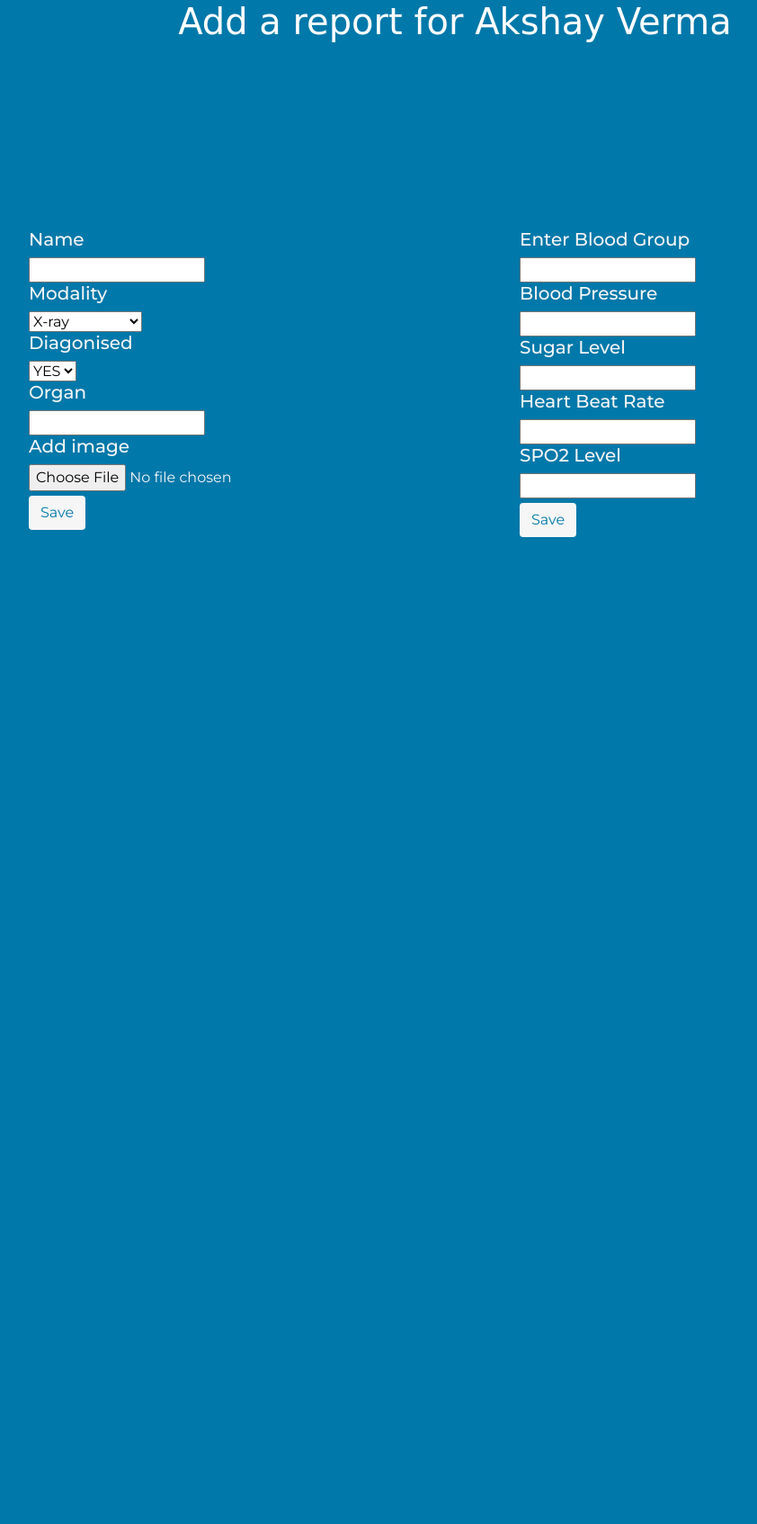
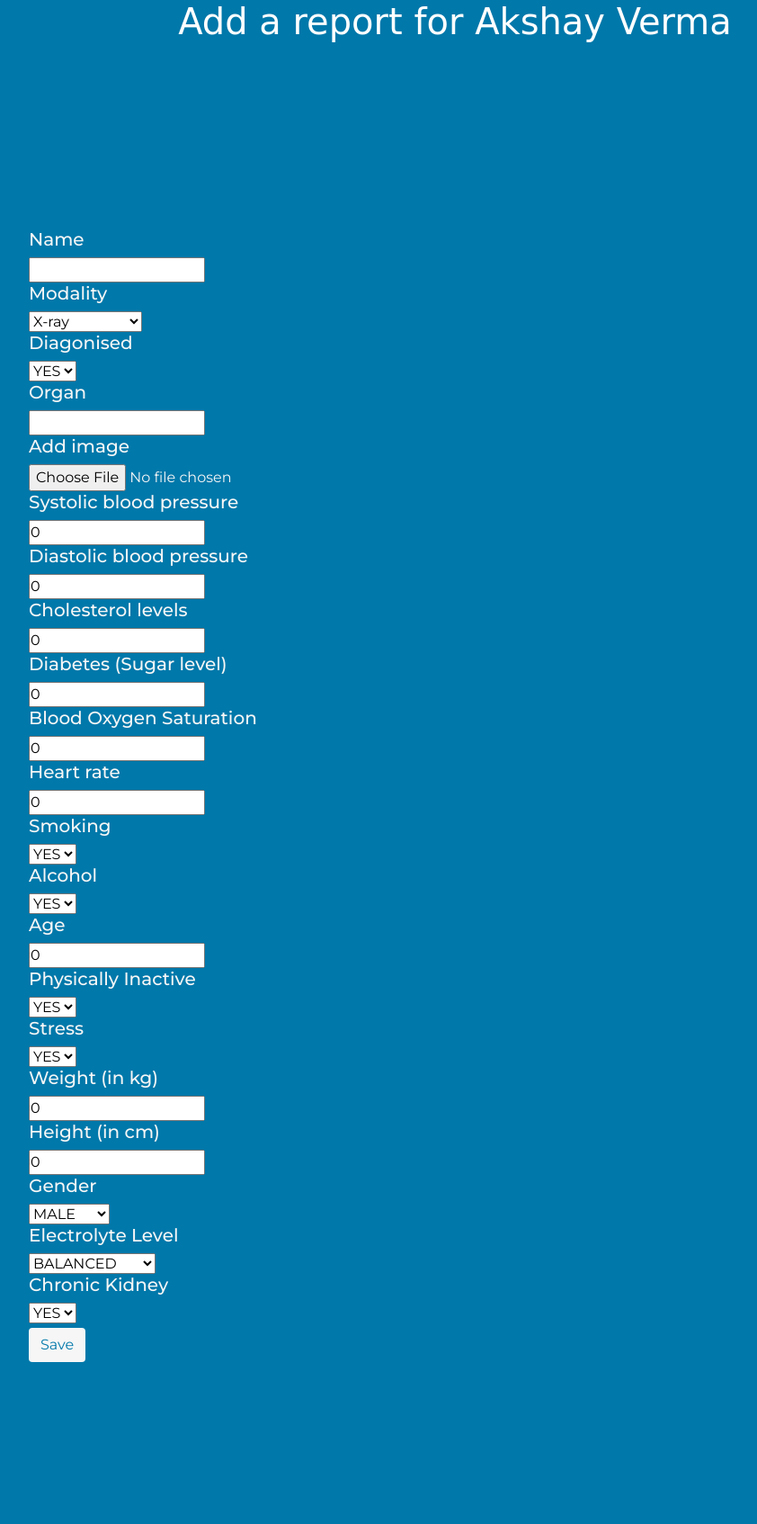
Before and after one commit to tiwari4321/Medical_Database_Management, a Django app: page /user/add_disease_patient/17 in a window 1280 px wide. Shown: the part 66-1760 px from the top of the page at 90% size, without its empty margins (134-976 px from the left). Before the commit the page ends 663 px from the top, so only its background shows below. Run offline with Django 4.2, Linux system fonts and the light colour scheme; a user stored in the database is signed in; data comes from the database, SQL or seed files in the repository; both versions use the stored data as it was after the commit; some libraries are stand-ins or nearby versions.

Commit message:
Second commit

```diff
--- a/account/views.py
+++ b/account/views.py
@@ -166,6 +166,7 @@ def about(request):
 def Physiological_data(request):
     return render(request, 'doctor/physiological_data.html')
 
+
 class ActivateAccountView(View):
     def get(self,request,uidb64,token):
         try:
--- a/doctor/forms.py
+++ b/doctor/forms.py
@@ -27,4 +27,4 @@ class DiseaseForm(forms.ModelForm):
 
     class Meta:
         model = DiseaseDetails
-        fields = ['name', 'modality', 'diagonised', 'img','organ']
+        fields = ['name', 'modality', 'diagonised', 'img','organ','age','systolic_blood_pressure','diastolic_blood_pressure','cholesterol_level','sugar_level','blood_oxygen_saturation','heart_rate','smoking','alcohol','physically_inactive','stress','weight','height','gender','electrolyte_level','chronic_kidney']
--- a/doctor/models.py
+++ b/doctor/models.py
@@ -83,6 +83,17 @@ Possibility = (
 ("NO", "NO"),
 )
 
+Possibility2 = (
+("BALANCED", "BALANCED"),
+("UNBALANCED", "UNBALANCED"),
+)
+
+gender_choices = (
+("MALE", "MALE"),
+("FEMALE", "FEMALE"),
+)
+
+
 TypeofModality = (
     ("X-ray","X-ray"),
     ("CT-scan","CT-scan"),
@@ -93,8 +104,6 @@ TypeofModality = (
     ("PET","PET"),
     ("OCT","OCT")
 )
-
-
 
 MEDIA_CHOICES = [
     ('Audio', (
@@ -118,6 +127,23 @@ class DiseaseDetails(models.Model):
     diagonised = models.CharField(max_length = 20, choices = Possibility, default = 'YES')
     img=models.ImageField(upload_to=get_upload_path,null=True)
     date = models.DateTimeField(null=True)
+    age = models.IntegerField(default=0)
+    systolic_blood_pressure = models.FloatField(default=0)
+    diastolic_blood_pressure = models.FloatField(default=0)
+    cholesterol_level = models.FloatField(default=0)
+    sugar_level = models.FloatField(default=0)
+    blood_oxygen_saturation = models.FloatField(default=0)
+    heart_rate = models.FloatField(default=0)
+    smoking = models.CharField(max_length=4,choices=Possibility,default="Yes")
+    alcohol = models.CharField(max_length=4,choices=Possibility,default="Yes")
+    physically_inactive = models.CharField(max_length=4,choices=Possibility,default="Yes")
+    stress = models.CharField(max_length=4,choices=Possibility,default="Yes")
+    weight = models.IntegerField(default=0)
+    height = models.IntegerField(default=0)
+    gender = models.CharField(max_length=10,choices = gender_choices,default="Male")
+    electrolyte_level = models.CharField(max_length=15,choices=Possibility2,default="Yes")
+    chronic_kidney = models.CharField(max_length=4,choices=Possibility,default="Yes")
+
 
     def __str__(self):
         return self.name
--- a/doctor/views.py
+++ b/doctor/views.py
@@ -26,6 +26,23 @@ def input_data(request):
         names = request.POST.getlist('name')
         diagonises = request.POST.getlist('diagonised')
         modalities = request.POST.getlist('modality')
+        organs = request.POST.getlist('organ')
+        ages = request.POST.getlist('age')
+        systolic_blood_pressures = request.POST.getlist('systolic_blood_pressure')
+        diastolic_blood_pressures = request.POST.getlist('diastolic_blood_pressure')
+        cholesterol_levels = request.POST.getlist('cholesterol_level')
+        sugar_levels = request.POST.getlist('sugar_level')
+        blood_oxygen_saturations = request.POST.getlist('blood_oxygen_saturation')
+        heart_rates = request.POST.getlist('heart_rate')
+        smokings = request.POST.getlist('smoking')
+        alcohols = request.POST.getlist('alcohol')
+        physically_inactives = request.POST.getlist('physically_inactive')
+        stresss = request.POST.getlist('stress')
+        weights = request.POST.getlist('weight')
+        heights = request.POST.getlist('height')
+        genders = request.POST.getlist('gender')
+        electrolyte_levels = request.POST.getlist('electrolyte_level')
+        chronic_kidneys = request.POST.getlist('chronic_kidneys')
 
         # Create a new Excel workbook
         wb = openpyxl.Workbook()
@@ -33,11 +50,11 @@ def input_data(request):
         sheet.title = 'User Data'
 
         # Add headers to the Excel file
-        sheet.append(['Name', 'Diagonised','Modality'])
+        sheet.append(['Name', 'Diagonised','Modality','Organ','Age','Systolic_blood_pressure','Diastolic_blood_pressure','Cholesterol_level','Sugar_level','Blood_oxygen_saturation','Heart_rate','Smoking','Alcohol','Physically_inactive','Stress','Weight','Height','Gender','Electrolyte_level','Chronic_kidney'])
 
         # Populate the Excel file with the submitted data
-        for name, diag, modality in zip(names, diagonises, modalities):
-            sheet.append([name, diag, modality])
+        for name, diag, modality,organ,age,systolic_blood_pressure,diastolic_blood_pressure,cholesterol_level,sugar_level, blood_oxygen_saturation,heart_rate,smoking,alcohol,physically_inactive,stress,weight,height,gender,electrolyte_level,chronic_kidney in zip(names, diagonises, modalities,organs,ages,systolic_blood_pressures,diastolic_blood_pressures,cholesterol_levels,sugar_levels, blood_oxygen_saturations,heart_rates,smokings,alcohols,physically_inactives,stresss,weights,heights,genders,electrolyte_levels,chronic_kidneys):
+            sheet.append([name, diag, modality,organ,age,systolic_blood_pressure,diastolic_blood_pressure,cholesterol_level,sugar_level, blood_oxygen_saturation,heart_rate,smoking,alcohol,physically_inactive,stress,weight,height,gender,electrolyte_level,chronic_kidney])
 
         # Prepare the response to send the Excel file
         response = HttpResponse(
@@ -49,7 +66,7 @@ def input_data(request):
         return response
 
     # Initial rows to display in the form (can be empty or predefined)
-    initial_rows = [{'name': '', 'diagonised': '', 'modality': ''}]
+    initial_rows = [{'name': '', 'diagonised': '', 'modality': '','organ':'','age' : '','systolic_blood_pressure' : '','diastolic_blood_pressure' : '','cholesterol_level' : '','sugar_level' : '', 'blood_oxygen_saturation' : '','heart_rate' : '','smoking' : '','alcohol' : '','physically_inactive' : '','stress' : '','weight': '','height' : '','gender':'','electrolyte_level':'','chronic_kidney':''}]
     return render(request, 'input_form.html', {'rows': initial_rows})
 
 
--- a/templates/account/about.html
+++ b/templates/account/about.html
@@ -23,7 +23,7 @@
     </section> {% endcomment %}
     <!-- Team Section -->
     <section style="background-color: white; padding: 2rem;">
-        <h2 style="text-align: center;font-family: 'Times New Roman', Times, serif;">Contacts:<br> Abhinav Tiwari (abhinavtiwari4320@gmail.com)<br>
+        <h2 style="text-align: center;font-family: 'Times New Roman', Times, serif;">Contacts:<br><br>
             Atharva Kasat (iatharvakasatav@gmail.com)<br>
             Sanjay Kumar (sanjay.20215162@mnnit.ac.in)<br></h2>
 
--- a/templates/account/home.html
+++ b/templates/account/home.html
@@ -114,9 +114,9 @@
   {% endcomment %}
   <br />
   <div style="text-align: center">
-    <button
+    {% comment %} <button
       onclick="window.location.href='{% url 'about' %}'"
-      {% comment %} href="{%url 'login'%}" {% endcomment %}
+      {% comment %} href="{%url 'login'%}"
       style="
         background-color: #0056b3;
         color: white;
@@ -129,7 +129,7 @@
 
     >
       Learn More
-    </button>
+    </button> {% endcomment %}
   </div>
   {% comment %}
   <button
--- a/templates/doctor/disease-form.html
+++ b/templates/doctor/disease-form.html
@@ -34,16 +34,82 @@
           </div >
           <h5 class="row">Add image</h5>
           <div class="row">
-
             {{ form.img}}
           </div>
+
+          <h5 class="row">Systolic blood pressure</h5>
+          <div class="row">
+            {{ form.systolic_blood_pressure}}
+          </div>
+          <h5 class="row">Diastolic blood pressure</h5>
+          <div class="row">
+            {{ form.diastolic_blood_pressure}}
+          </div>
+          <h5 class="row">Cholesterol levels</h5>
+          <div class="row">
+            {{ form.cholesterol_level}}
+          </div>
+          <h5 class="row">Diabetes (Sugar level)</h5>
+          <div class="row">
+            {{ form.sugar_level}}
+          </div>
+          <h5 class="row">Blood Oxygen Saturation</h5>
+          <div class="row">
+            {{ form.blood_oxygen_saturation}}
+          </div>
+          <h5 class="row">Heart rate</h5>
+          <div class="row">
+            {{ form.heart_rate}}
+          </div>
+          <h5 class="row">Smoking</h5>
+          <div class="row">
+            {{ form.smoking}}
+          </div>
+          <h5 class="row">Alcohol</h5>
+          <div class="row">
+            {{ form.alcohol}}
+          </div>
+          <h5 class="row">Age</h5>
+          <div class="row">
+            {{ form.age}}
+          </div>
+          <h5 class="row">Physically Inactive</h5>
+          <div class="row">
+            {{ form.physically_inactive}}
+          </div>
+          <h5 class="row">Stress</h5>
+          <div class="row">
+            {{ form.stress}}
+          </div>
+          <h5 class="row">Weight (in kg)</h5>
+          <div class="row">
+            {{ form.weight}}
+          </div>
+          <h5 class="row">Height (in cm)</h5>
+          <div class="row">
+            {{ form.height}}
+          </div>
+          <h5 class="row">Gender</h5>
+          <div class="row">
+            {{ form.gender}}
+          </div>
+          <h5 class="row">Electrolyte Level</h5>
+          <div class="row">
+            {{ form.electrolyte_level}}
+          </div>
+          <h5 class="row">Chronic Kidney</h5>
+          <div class="row">
+            {{ form.chronic_kidney}}
+          </div>
+
+
 
           <div class="row">
             <button type="submit" class="titlebutton formbtn btn btn-md">Save</button>
           </div>
         </form>
       </div>
-      <div class="col-6 form">
+      {% comment %} <div class="col-6 form">
         <form method="POST" enctype="multipart/form-data">
           {% csrf_token %}
           <h5 class="row myinput"> Enter Blood Group</h5>
@@ -76,7 +142,7 @@
             <button type="submit" class="titlebutton formbtn btn btn-md">Save</button>
           </div>
         </form>
-      </div>
+      </div> {% endcomment %}
     </div>
   </div>
 </section>
```
Also changed, not shown: license_numbers.json (deleted, +0 -7 lines), templates/account/signup_doctor.html (+5 -5 lines), templates/doctor/diseases.html (+36 -3 lines), db.sqlite3, doctor/migrations/0021_diseasedetails_age.py (added), doctor/migrations/0022_diseasedetails_alcohol_and_more.py (added).
